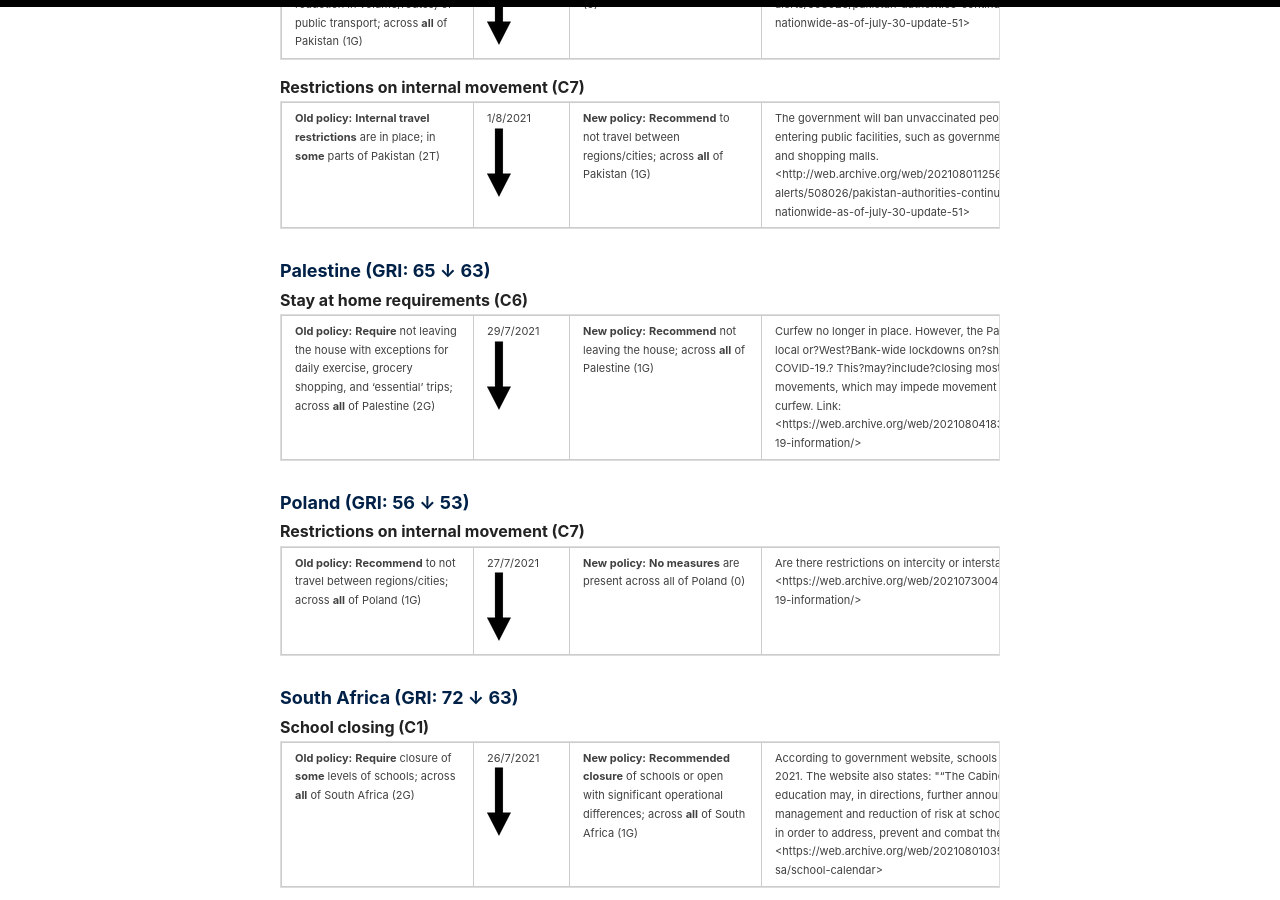
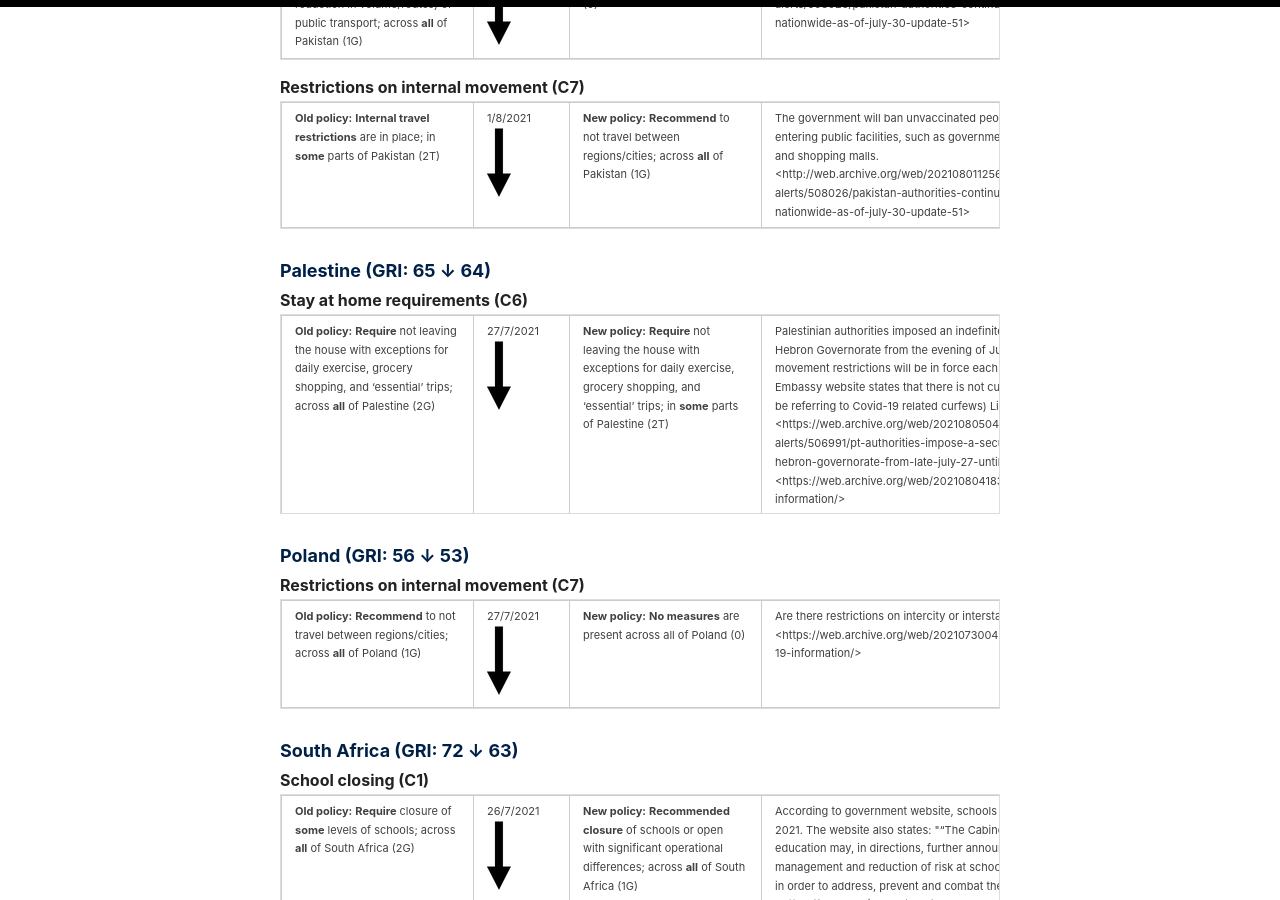
Before and after one commit to OxCGRT/oxcgrt.github.io, a Jekyll site: the page built from _pages/recent-changes.md, in a window 1280 px wide and 900 px high, scrolled down 8337 px. Built offline with Jekyll 4.4.1, drawn with Linux system fonts in a browser that asks for light colours.

Commit message:
Automated run of latest changes

```diff
--- a/_pages/recent-changes.md
+++ b/_pages/recent-changes.md
@@ -55,7 +55,7 @@ publication](https://doi.org/10.1038/s41562-021-01079-8).
 </div><div><a href="#italy-gri-80--62">Italy (GRI: 80 ↓ 62)</a>
 </div><div><a href="#mozambique-gri-52--50">Mozambique (GRI: 52 ↓ 50)</a>
 </div><div><a href="#pakistan-gri-70--63">Pakistan (GRI: 70 ↓ 63)</a>
-</div><div><a href="#palestine-gri-65--63">Palestine (GRI: 65 ↓ 63)</a>
+</div><div><a href="#palestine-gri-65--64">Palestine (GRI: 65 ↓ 64)</a>
 </div><div><a href="#poland-gri-56--53">Poland (GRI: 56 ↓ 53)</a>
 </div><div><a href="#south africa-gri-72--63">South Africa (GRI: 72 ↓ 63)</a>
 </div><div><a href="#tajikistan-gri-31--29">Tajikistan (GRI: 31 ↓ 29)</a>
@@ -2459,7 +2459,7 @@ schools, food establishments, and shopping malls.
 
 </div>
 
-### Palestine (GRI: 65 ↓ 63)
+### Palestine (GRI: 65 ↓ 64)
 
 #### Stay at home requirements (C6)
 
@@ -2485,7 +2485,7 @@ grocery shopping, and ‘essential’ trips; across <b>all</b> of Palestine
 
 <td style="text-align:left;min-width: 1in; color: grey80 !important;">
 
-29/7/2021
+27/7/2021
 <img src="../images/down-arrow.png">
 
 </td>
@@ -2494,18 +2494,21 @@ grocery shopping, and ‘essential’ trips; across <b>all</b> of Palestine
 
 <b>New policy:</b>
 
-<b>Recommend</b> not leaving the house; across <b>all</b> of Palestine
-(1G)
-
-</td>
-
-<td style="text-align:left;min-width: 4in; ">
-
-Curfew no longer in place. However, the Palestinian
-Authority?may?institute?local or?West?Bank-wide lockdowns on?short
-notice?to contain the spread of COVID-19.? This?may?include?closing most
-businesses; curtailing residents’ movements, which may impede movement
-inside and between cities; a general curfew. Link:
+<b>Require</b> not leaving the house with exceptions for daily exercise,
+grocery shopping, and ‘essential’ trips; in <b>some</b> parts of
+Palestine (2T)
+
+</td>
+
+<td style="text-align:left;min-width: 4in; ">
+
+Palestinian authorities imposed an indefinite security-related curfew in
+the West Bank’s Hebron Governorate from the evening of July 27; specific
+hours during which movement restrictions will be in force each night
+have not been announced. (US Embassy website states that there is not
+currently a curfew in place, but this seems to be referring to Covid-19
+related curfews) Link:
+<https://web.archive.org/web/20210805044716/https://www.garda.com/crisis24/news-alerts/506991/pt-authorities-impose-a-security-related-curfew-in-the-west-banks-hebron-governorate-from-late-july-27-until-further-notice>
 <https://web.archive.org/web/20210804183219/https://il.usembassy.gov/covid-19-information/>
 
 </td>
```
Also changed, not shown: images/changes-map.png.
